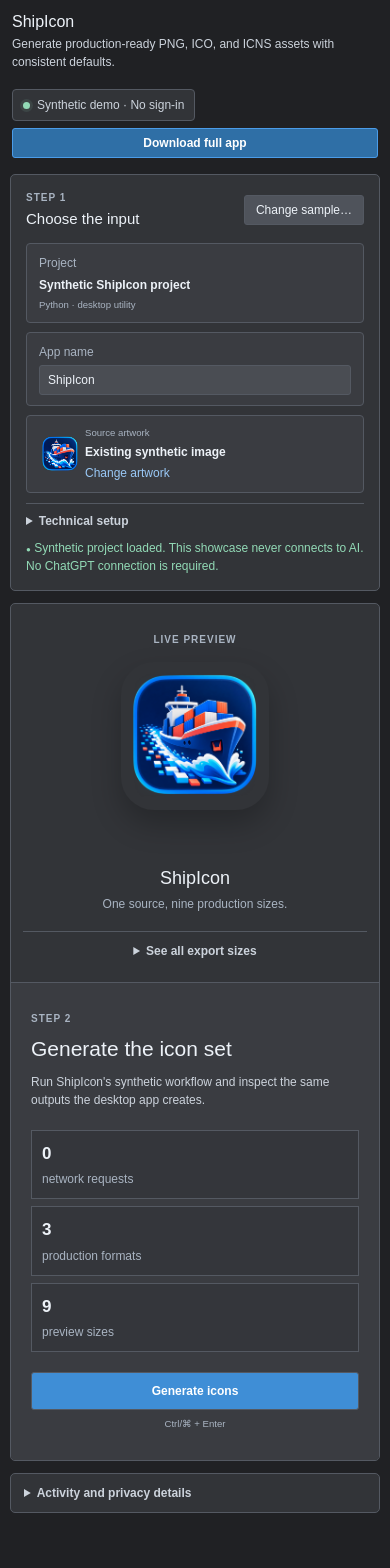
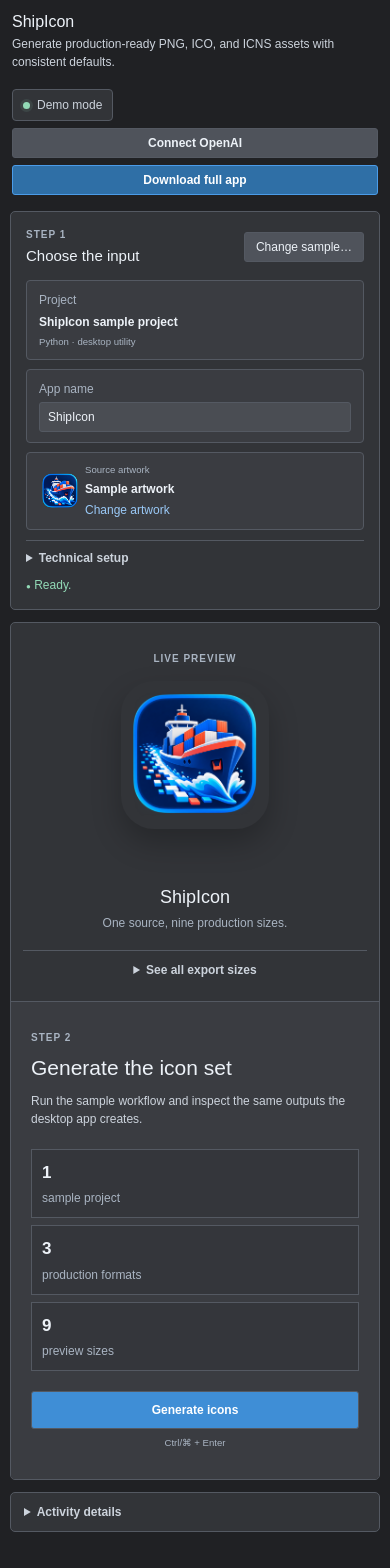
Before and after one commit to hydroLB/shipicon-showcase, a Next.js app: page / in a window 390 px wide. Shown: the top 1568 px of the page. Built offline with nearby package versions, Linux system fonts and the light colour scheme.

Commit message:
Add concise OpenAI connection handoff

```diff
--- a/app/globals.css
+++ b/app/globals.css
@@ -58,6 +58,14 @@ button:focus-visible, input:focus-visible, select:focus-visible, summary:focus-v
 .web-badge span { width: 7px; height: 7px; border-radius: 50%; background: var(--success); box-shadow: 0 0 0 3px rgb(146 218 182 / 10%); }
 .download-button { min-height: 30px; display: inline-flex; align-items: center; justify-content: center; border: 1px solid #4b9ce8; border-radius: 3px; background: #2f6fa6; color: #fff; padding: 5px 12px; font-weight: 700; text-decoration: none; }
 .download-button:hover { background: var(--primary); }
+.connect-button, .secondary-link { min-height: 30px; display: inline-flex; align-items: center; justify-content: center; border: 1px solid var(--border-subtle); border-radius: 3px; background: var(--button); color: var(--text-primary); padding: 5px 11px; font-weight: 700; text-decoration: none; }
+.connect-button:hover, .secondary-link:hover { background: var(--button-hover); border-color: var(--border-strong); }
+
+.connect-shell { min-height: 100vh; display: grid; place-items: center; padding: 22px; }
+.connect-card { width: min(480px, 100%); border: 1px solid var(--border-subtle); border-radius: 5px; background: var(--surface-section); box-shadow: 0 22px 65px rgb(0 0 0 / 30%); padding: 26px; }
+.connect-card h1 { margin: 7px 0 10px; font-size: 23px; }
+.connect-card p { margin: 0; color: var(--text-secondary); font-size: 13px; line-height: 1.55; }
+.connect-actions { display: flex; justify-content: flex-end; gap: 7px; margin-top: 24px; }
 
 .card { min-width: 0; margin: 0 0 12px; border: 1px solid var(--border-subtle); background: var(--surface-section); border-radius: 5px; }
 .eyebrow { display: block; color: var(--text-hint); font-size: 10px; font-style: normal; font-weight: 700; letter-spacing: .1em; text-transform: uppercase; }
@@ -166,7 +174,7 @@ label.setup-item input { width: 100%; height: 30px; }
   .app-header { align-items: stretch; flex-direction: column; }
   .header-actions { align-items: stretch; flex-direction: column; }
   .web-badge { width: max-content; }
-  .download-button { width: 100%; }
+  .header-actions .download-button, .header-actions .connect-button { width: 100%; }
   .setup-grid, .technical-grid { grid-template-columns: 1fr; }
   .source-summary { grid-column: auto; }
   .technical-grid div { grid-template-columns: 1fr; gap: 3px; }
@@ -176,6 +184,7 @@ label.setup-item input { width: 100%; height: 30px; }
   .complete-actions { align-items: stretch; flex-direction: column-reverse; }
   .sample-card { grid-template-columns: 58px 1fr; }
   .sample-card img { width: 58px; height: 58px; }
+  .connect-actions { align-items: stretch; flex-direction: column-reverse; }
 }
 
 @media (prefers-reduced-motion: reduce) {
--- a/app/layout.tsx
+++ b/app/layout.tsx
@@ -3,17 +3,17 @@ import './globals.css';
 
 export const metadata: Metadata = {
   title: 'ShipIcon Web Showcase',
-  description: 'A private, offline showcase of ShipIcon using synthetic project data.',
+  description: 'Explore ShipIcon in demo mode and preview its icon-generation workflow.',
   icons: { icon: '/shipicon-demo-source.png' },
   openGraph: {
     title: 'ShipIcon Web Showcase',
-    description: 'Explore ShipIcon safely with synthetic data and no AI connection.',
+    description: 'Explore ShipIcon in demo mode and preview its icon-generation workflow.',
     images: ['/og.jpg'],
   },
   twitter: {
     card: 'summary_large_image',
     title: 'ShipIcon Web Showcase',
-    description: 'Explore ShipIcon safely with synthetic data and no AI connection.',
+    description: 'Explore ShipIcon in demo mode and preview its icon-generation workflow.',
     images: ['/og.jpg'],
   },
 };
--- a/app/page.tsx
+++ b/app/page.tsx
@@ -2,13 +2,14 @@
 
 import { useEffect, useRef, useState } from 'react';
 import Image from 'next/image';
+import Link from 'next/link';
 
 type BuildState = 'ready' | 'building' | 'complete';
 type PreviewKind = 'icon' | 'manifest';
 
 const previewSizes = [16, 24, 32, 48, 64, 128, 256, 512, 1024];
 const buildSteps = [
-  [12, 'Scanning synthetic project context…'],
+  [12, 'Scanning sample project…'],
   [34, 'Creating deterministic visual brief…'],
   [62, 'Normalizing source artwork…'],
   [84, 'Encoding PNG, ICO, and ICNS assets…'],
@@ -18,7 +19,7 @@ const buildSteps = [
 const manifest = `{
   "schema_version": 1,
   "app_name": "ShipIcon",
-  "source": "synthetic",
+  "source": "demo",
   "network_requests": 0,
   "formats": ["png", "ico", "icns"],
   "status": "complete"
@@ -31,16 +32,13 @@ function sleep(milliseconds: number) {
 export default function Home() {
   const [buildState, setBuildState] = useState<BuildState>('ready');
   const [progress, setProgress] = useState(0);
-  const [status, setStatus] = useState('Ready with synthetic project.');
-  const [feedback, setFeedback] = useState(
-    'Synthetic project loaded. This showcase never connects to AI.',
-  );
+  const [status, setStatus] = useState('Ready.');
+  const [feedback, setFeedback] = useState('Ready.');
   const [appName, setAppName] = useState('ShipIcon');
   const [preview, setPreview] = useState<PreviewKind | null>(null);
   const [showSamples, setShowSamples] = useState(false);
   const [logs, setLogs] = useState([
-    'SHOWCASE Synthetic project context loaded.',
-    'PRIVACY No project data has left this browser.',
+    'SHOWCASE Sample project loaded.',
   ]);
   const alive = useRef(true);
 
@@ -52,9 +50,9 @@ export default function Home() {
     if (buildState === 'building') return;
     setBuildState('building');
     setProgress(3);
-    setStatus('Preparing synthetic build…');
-    setFeedback('Offline showcase build in progress. No network requests are made.');
-    setLogs(['INFO shipicon.pipeline: Starting synthetic icon generation.']);
+    setStatus('Preparing build…');
+    setFeedback('Generating icon set…');
+    setLogs(['INFO shipicon.pipeline: Starting icon generation.']);
 
     for (const [nextProgress, message] of buildSteps) {
       await sleep(420);
@@ -65,18 +63,15 @@ export default function Home() {
     }
 
     setBuildState('complete');
-    setFeedback('Icon generation completed successfully using synthetic data.');
+    setFeedback('Icon set generated.');
   }
 
   function resetBuild() {
     setBuildState('ready');
     setProgress(0);
-    setStatus('Ready with synthetic project.');
-    setFeedback('Synthetic project loaded. This showcase never connects to AI.');
-    setLogs([
-      'SHOWCASE Synthetic project context loaded.',
-      'PRIVACY No project data has left this browser.',
-    ]);
+    setStatus('Ready.');
+    setFeedback('Ready.');
+    setLogs(['SHOWCASE Sample project loaded.']);
   }
 
   useEffect(() => {
@@ -104,9 +99,10 @@ export default function Home() {
           <p>Generate production-ready PNG, ICO, and ICNS assets with consistent defaults.</p>
         </div>
         <div className="header-actions">
-          <div className="web-badge" title="Public synthetic demo; no ChatGPT account or API connection required">
-            <span aria-hidden="true" /> Synthetic demo · No sign-in
+          <div className="web-badge" title="Using sample data">
+            <span aria-hidden="true" /> Demo mode
           </div>
+          <Link className="connect-button" href="/connect">Connect OpenAI</Link>
           <a
             className="download-button"
             href="https://github.com/hydroLB/shipcon_icon/releases/latest"
@@ -131,7 +127,7 @@ export default function Home() {
         <div className="setup-grid">
           <div className="setup-item">
             <span>Project</span>
-            <strong>Synthetic ShipIcon project</strong>
+            <strong>ShipIcon sample project</strong>
             <small>Python · desktop utility</small>
           </div>
           <label className="setup-item" htmlFor="app-name">
@@ -147,7 +143,7 @@ export default function Home() {
             <Image src="/shipicon-demo-source.png" width={42} height={42} alt="" />
             <span>
               <small>Source artwork</small>
-              <strong>Existing synthetic image</strong>
+              <strong>Sample artwork</strong>
               <em>Change artwork</em>
             </span>
           </button>
@@ -156,15 +152,15 @@ export default function Home() {
         <details className="technical-details">
           <summary>Technical setup</summary>
           <div className="technical-grid">
-            <div><span>Project folder</span><code>synthetic://shipicon-showcase</code></div>
+            <div><span>Project folder</span><code>demo://shipicon-showcase</code></div>
             <div><span>Workspace</span><code>browser-workspace/shipicon-build</code></div>
             <div><span>Source mode</span><code>Existing image · 1 candidate · best</code></div>
-            <div><span>AI access</span><code>Disabled on the web</code></div>
+            <div><span>Build mode</span><code>Demo</code></div>
           </div>
         </details>
 
         <p className={`feedback ${isComplete ? 'success' : ''}`} role="status">
-          <span aria-hidden="true">●</span> {feedback} No ChatGPT connection is required.
+          <span aria-hidden="true">●</span> {feedback}
         </p>
       </section>
 
@@ -176,7 +172,7 @@ export default function Home() {
               src="/shipicon-demo-source.png"
               width={148}
               height={148}
-              alt={`${appName || 'ShipIcon'} synthetic icon preview`}
+              alt={`${appName || 'ShipIcon'} icon preview`}
               priority
             />
             <span>Open larger preview</span>
@@ -202,9 +198,9 @@ export default function Home() {
             <>
               <span className="eyebrow">Step 2</span>
               <h2>Generate the icon set</h2>
-              <p>Run ShipIcon&apos;s synthetic workflow and inspect the same outputs the desktop app creates.</p>
+              <p>Run the sample workflow and inspect the same outputs the desktop app creates.</p>
               <ul className="trust-list">
-                <li><span>0</span> network requests</li>
+                <li><span>1</span> sample project</li>
                 <li><span>3</span> production formats</li>
                 <li><span>9</span> preview sizes</li>
               </ul>
@@ -225,7 +221,7 @@ export default function Home() {
               <span className="eyebrow">Building</span>
               <div className="working-mark" aria-hidden="true"><span /></div>
               <h2>{status}</h2>
-              <p>Everything is happening locally with bundled synthetic data.</p>
+              <p>Building the sample icon set.</p>
               <div
                 className="progress-track large"
                 role="progressbar"
@@ -244,7 +240,7 @@ export default function Home() {
             <>
               <span className="eyebrow success-text">Build complete</span>
               <h2>Generated assets</h2>
-              <p>Inspect the real output structure produced by the synthetic workflow.</p>
+              <p>Inspect the output structure produced by the demo workflow.</p>
               <div className="result-list">
                 {[
                   ['PNG', '1024px RGBA', 'icon'],
@@ -273,7 +269,7 @@ export default function Home() {
       </section>
 
       <details className="diagnostics card">
-        <summary>Activity and privacy details</summary>
+        <summary>Activity details</summary>
         <pre aria-live="polite">{logs.join('\n')}</pre>
       </details>
 
@@ -288,7 +284,7 @@ export default function Home() {
           >
             <div className="dialog-header">
               <div>
-                <span className="eyebrow">Synthetic data</span>
+                <span className="eyebrow">Demo mode</span>
                 <h2 id="sample-title">Showcase project</h2>
               </div>
               <button type="button" className="close-button" onClick={() => setShowSamples(false)} aria-label="Close">×</button>
@@ -298,19 +294,19 @@ export default function Home() {
                 src="/shipicon-demo-source.png"
                 width={76}
                 height={76}
-                alt="ShipIcon synthetic project artwork"
+                alt="ShipIcon sample project artwork"
               />
               <div>
                 <strong>ShipIcon sample project</strong>
-                <p>A bundled, non-sensitive project snapshot used only to demonstrate the workflow.</p>
-                <span>Python · Desktop utility · 0 network requests</span>
+                <p>A bundled sample project for exploring the workflow.</p>
+                <span>Python · Desktop utility · Bundled sample</span>
               </div>
             </div>
             <button type="button" className="primary-button dialog-action" onClick={() => {
               resetBuild();
               setShowSamples(false);
-              setFeedback('Synthetic ShipIcon project selected.');
-            }}>Use synthetic project</button>
+              setFeedback('Sample project selected.');
+            }}>Use sample project</button>
           </section>
         </div>
       )}
@@ -339,11 +335,11 @@ export default function Home() {
                   src="/shipicon-demo-source.png"
                   width={216}
                   height={216}
-                  alt="Synthetic generated icon"
+                  alt="Generated icon preview"
                 />
               </div>
             )}
-            <p className="dialog-note">Synthetic preview only. Download the full desktop app to process your own project.</p>
+            <p className="dialog-note">Download the full desktop app to process your own project.</p>
           </section>
         </div>
       )}
```
Also changed, not shown: app/connect/page.tsx (added, +25 -0 lines).
